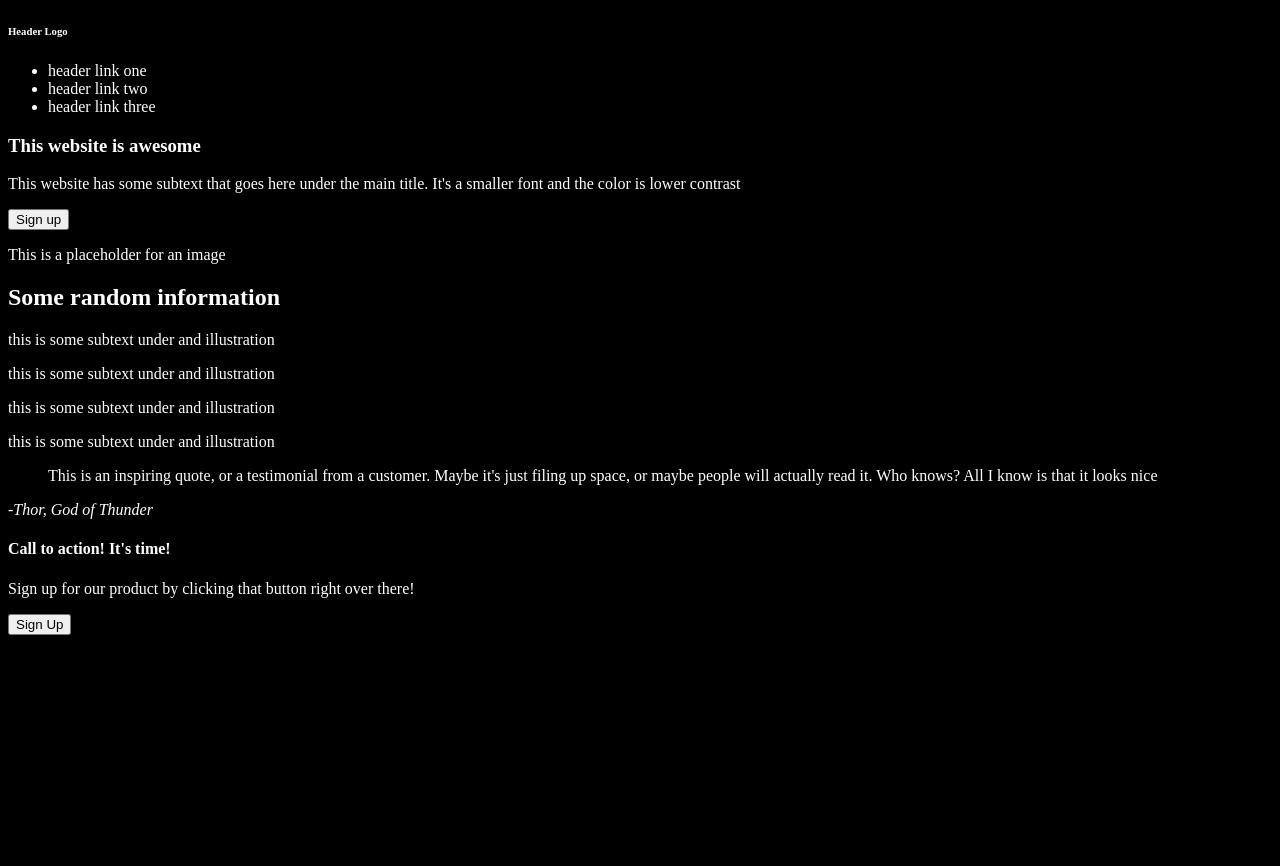
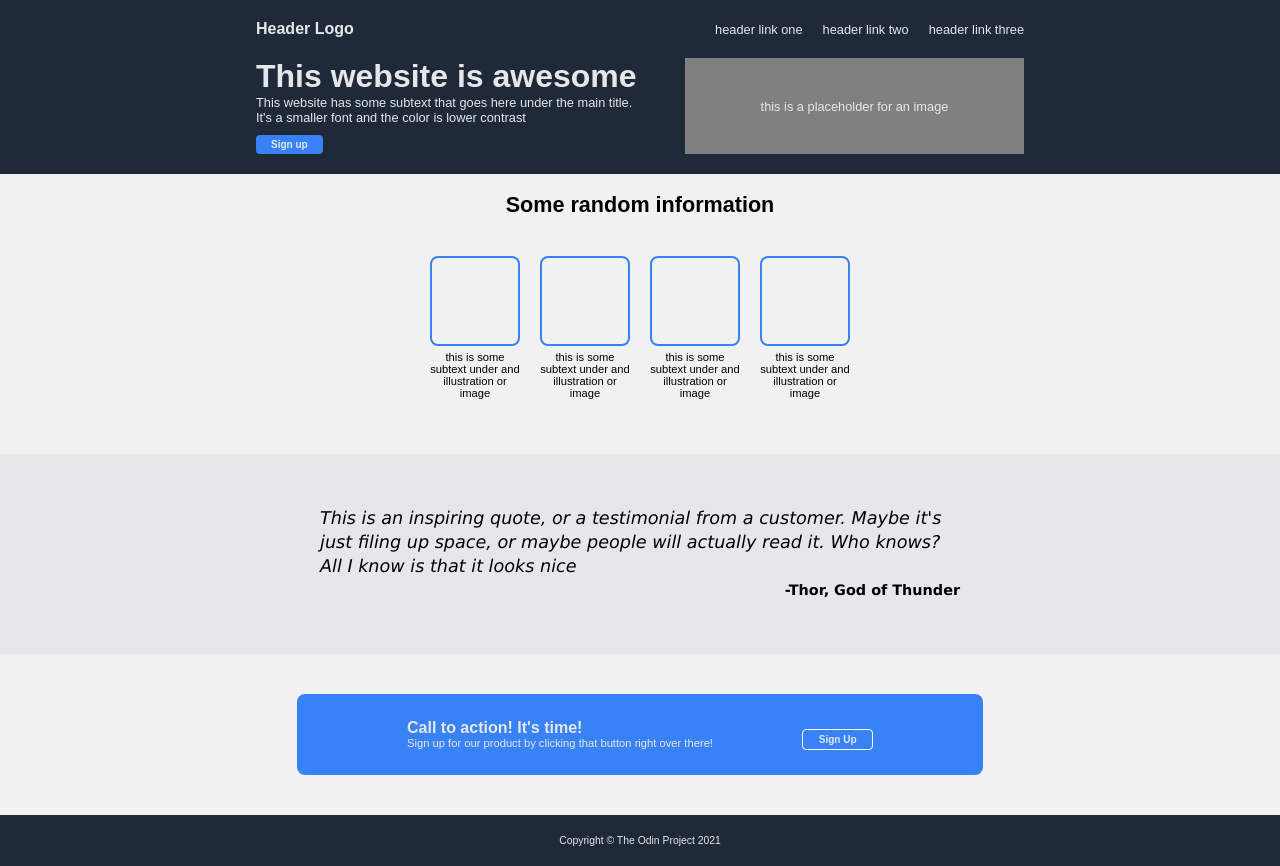
Before and after one commit to RoanOpperman/TOP-landing-page, a plain HTML site: page index.html in a window 1280 px wide. Before the commit the page ends 800 px from the top, so only its background shows below. Drawn offline with Linux system fonts and the light colour scheme.

Commit message:
Apply all the styling to index.html

```diff
--- a/index.html
+++ b/index.html
@@ -9,26 +9,31 @@
 </head>
 
 <body>
+    <section id="hero">
         <nav>
-        <h6>Header Logo</h6>
+            <h4>Header Logo</h4>
             <ul>
-            <li>header link one</li>
-            <li>header link two</li>
-            <li>header link three</li>
+                <li><a href="">header link one</a></li>
+                <li><a href="">header link two</a></li>
+                <li><a href="">header link three</a></li>
             </ul>
         </nav>
-    <section id="hero">
-        <section>
+
+        <section class="hero_content">
+            <div class="hero_cta">
                 <h1>This website is awesome</h1>
-            <p>This website has some subtext that goes here under the main title. It's a smaller font and the color is
+                <p>This website has some subtext that goes here under the main title. It's a smaller font and the color
+                    is
                     lower contrast</p>
                 <button>Sign up</button>
-        </section>
+            </div>
             <div class="hero-img">
-            <div class="hero-img-pholder">
-                <p>This is a placeholder for an image</p>
+                <div class="hero-img-plc_holder">
+                    <p>this is a placeholder for an image</p>
                 </div>
             </div>
+        </section>
+    </section>
     </section>
     <main>
         <section id="random_info">
@@ -39,31 +44,37 @@
                 <div class="some_rando_cards">
                     <div class="rando_cards">
                         <div class="card_img_holder"></div>
-                        <p>this is some subtext under and illustration</p>
+                        <p>this is some subtext under and illustration or image</p>
                     </div>
                     <div class="rando_cards">
                         <div class="card_img_holder"></div>
-                        <p>this is some subtext under and illustration</p>
+                        <p>this is some subtext under and illustration or image</p>
                     </div>
                     <div class="rando_cards">
                         <div class="card_img_holder"></div>
-                        <p>this is some subtext under and illustration</p>
+                        <p>this is some subtext under and illustration or image</p>
                     </div>
                     <div class="rando_cards">
                         <div class="card_img_holder"></div>
-                        <p>this is some subtext under and illustration</p>
+                        <p>this is some subtext under and illustration or image</p>
                     </div>
                 </div>
             </article>
         </section>
         <section id="quote_block">
-            <blockquote>This is an inspiring quote, or a testimonial from a customer. Maybe it's just filing up space,
-                or maybe people will actually read it. Who knows? All I know is that it looks nice</blockquote>
-            <cite>-Thor, God of Thunder</cite>
+            <blockquote><em>This is an inspiring quote, or a testimonial from a customer. Maybe it's just filing up
+                    space,
+                    or maybe people will actually read it. Who knows? All I know is that it looks
+                    nice
+                </em><cite><strong>-Thor, God
+                        of
+                        Thunder</strong></cite></blockquote>
+
+
         </section>
         <section id="CTA">
-            <aside>
-                <div class="cta-content">
+            <aside class="cta-content">
+                <div class="cta-text">
                     <h4>Call to action! It's time!</h4>
                     <p>Sign up for our product by clicking that button right over there!</p>
                 </div>
@@ -71,6 +82,7 @@
             </aside>
         </section>
     </main>
+    <footer>Copyright &copy; The Odin Project 2021</footer>
 </body>
 
 </html>
--- a/styles.css
+++ b/styles.css
@@ -1,6 +1,207 @@
+*,
+*::after,
+*::before {
+  box-sizing: border-box;
+}
 body {
-  background-color: black;
-  color: white;
+  display: flex;
+  height: 100vh;
+  flex-direction: column;
+  margin: 0;
+  background-color: #f1f1f1;
+  font-family: Arial, Helvetica, sans-serif;
+}
+
+ul {
+  list-style: none;
+  margin: 0;
+  color: #e5e7eb;
+}
+a:link {
+  text-decoration: none;
+  color: #e5e7eb;
 }
 #hero {
+  display: flex;
+  flex-direction: column;
+  flex: 1;
+  padding: 12px;
 }
+nav {
+  display: flex;
+}
+nav ul {
+  display: flex;
+  gap: 20px;
+}
+nav h4 {
+  margin: 0 auto 0 0;
+}
+main {
+  display: flex;
+  align-items: center;
+  flex-direction: column;
+  flex: 1;
+}
+h1 {
+  margin: 0;
+}
+
+#hero {
+  display: flex;
+  flex: 1;
+  padding: 20px 20%;
+  gap: 20px;
+}
+.hero_content {
+  display: flex;
+  flex-wrap: wrap;
+
+  margin: auto 0;
+  gap: 40px;
+}
+.hero_content h1 {
+  margin: 0;
+  font-size: 2rem;
+  font-weight: 900;
+}
+.hero_cta {
+  flex: 1 1 250px;
+}
+.hero-img {
+  display: flex;
+  flex: 1 1 200px;
+  max-width: 900px;
+  background-color: grey;
+  justify-content: center;
+  align-items: center;
+}
+.hero-img-plc_holder {
+  display: flex;
+}
+.hero-img p {
+  font-size: 10px;
+}
+#hero p,
+#hero a {
+  margin: 0;
+  font-size: 0.8rem;
+}
+#hero,
+footer {
+  background-color: #1f2937;
+}
+#hero,
+#CTA,
+footer,
+button,
+a {
+  color: #e5e7eb;
+}
+footer {
+  text-align: center;
+  font-size: 0.65rem;
+  padding: 20px;
+}
+#random_info {
+  flex: 3 0 280px;
+  justify-content: center;
+}
+.some_ran_header {
+  text-align: center;
+  font-size: 0.9rem;
+}
+.some_rando_cards {
+  display: flex;
+  justify-content: center;
+  padding: 20px 190px;
+  gap: 20px;
+  text-align: center;
+  flex-wrap: wrap;
+}
+.rando_cards {
+  display: flex;
+  max-width: 90px;
+  flex: 1 0 90px;
+  flex-direction: column;
+}
+.rando_cards p {
+  font-size: 0.7rem;
+  font-weight: 100;
+  margin: 5px 0;
+}
+
+.card_img_holder {
+  border: 2px solid #3882f6;
+  border-radius: 8px;
+  height: 90px;
+}
+#quote_block {
+  display: flex;
+  flex-direction: column;
+  padding: 40px 0;
+  width: 100%;
+  flex: 3 0 200px;
+  background-color: #e5e7eb;
+  justify-content: center;
+  align-items: center;
+}
+blockquote {
+  display: flex;
+  flex-direction: column;
+  font-family: Verdana, Geneva, Tahoma, sans-serif;
+  font-size: 1.1rem;
+  line-height: 1.5rem;
+  font-weight: 100;
+  width: 50%;
+  margin: 0;
+  padding: 0;
+}
+cite {
+  text-align: right;
+  font-style: normal;
+  font-size: 0.9rem;
+}
+#CTA {
+  padding: 40px;
+}
+#CTA aside {
+  display: flex;
+  padding: 25px 110px;
+  border-radius: 8px;
+}
+.cta-content {
+  display: flex;
+  background-color: #3882f6;
+  gap: 10px;
+}
+.cta-text p {
+  font-size: 0.7rem;
+}
+.cta-text {
+  flex: 10;
+  display: flex;
+  flex-direction: column;
+}
+#CTA button {
+  flex: 1;
+  width: 150px;
+}
+.cta-text h4,
+.cta-text p {
+  margin: 0;
+}
+
+button {
+  flex: 0;
+  background-color: #3882f6;
+  margin-top: 10px;
+  font-size: 10px;
+  font-weight: 700;
+  border: 1px solid white;
+  border-radius: 4px;
+  padding: 4px 15px;
+}
+#hero button {
+  border: none;
+}
```
Lines whose indentation alone changed are shown as unchanged.
